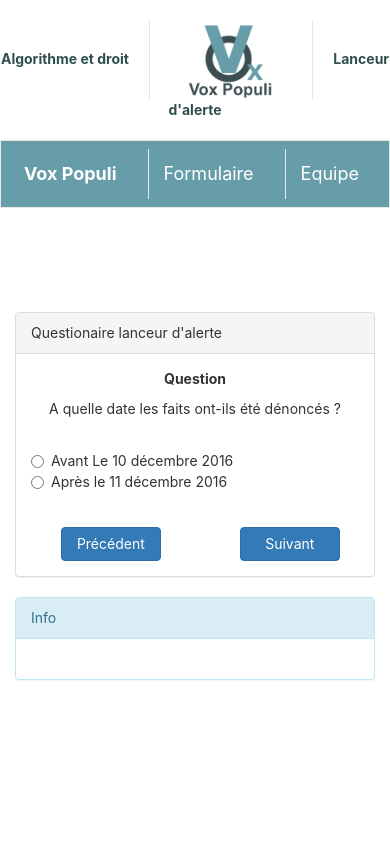
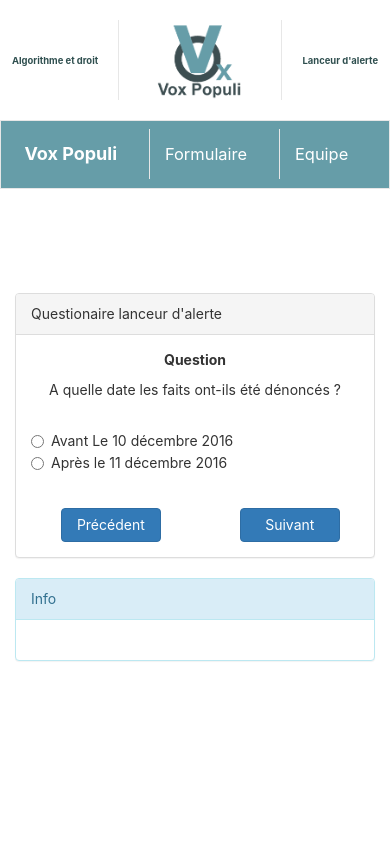
Before and after one commit to vardon-perso/vox-populi, a React (Create React App) app: page / in a window 390 px wide. Shown: the top 844 px of the page. Built offline with nearby package versions, Linux system fonts and the light colour scheme.

Commit message:
fix: responsive

```diff
--- a/src/FormulaireAlert/FormulaireAlert.css
+++ b/src/FormulaireAlert/FormulaireAlert.css
@@ -1,4 +1,4 @@
 .FormulaireAlert {
     padding-top: 10vh;
-    height: 80vh;
+    min-height: 80vh;
 }
--- a/src/Header/Header.css
+++ b/src/Header/Header.css
@@ -12,6 +12,7 @@
 
 .Header-Info {
     zoom: 1;
+    font-size: calc(1px + 1vh);
     text-align: center;
     vertical-align: baseline;
     display: inline;
--- a/src/Navigationbar/Navigationbar.css
+++ b/src/Navigationbar/Navigationbar.css
@@ -3,7 +3,7 @@
 }
 
 .navbar-default .navbar-brand {
-    margin: 8px;
+    margin: 1vh;
     color: white;
 }
 
@@ -12,5 +12,6 @@
 
 }
 .Navigationbar-Text {
+    font-size: calc(8px + 1vh);
     border-left: 1px solid #e7e7e7;
 }
```
